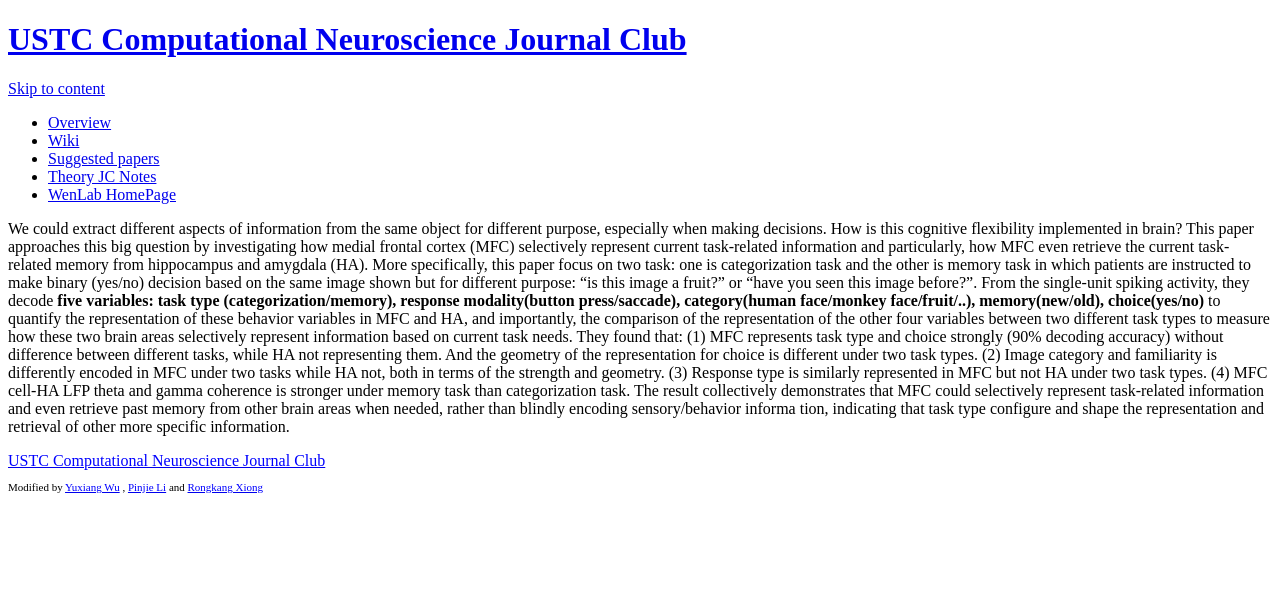
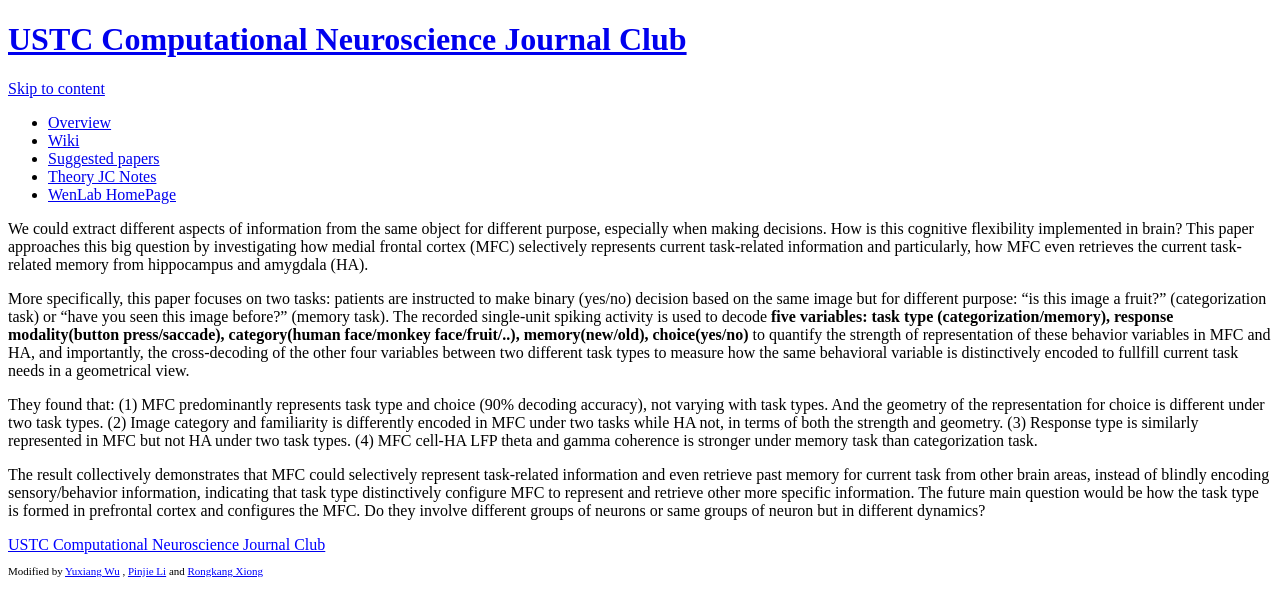
Before and after one commit to CNeuroUSTC/CNeuroUSTC.github.io, a Jekyll site: the page built from Weekly_JC_md/409-MengWang.md, in a window 1280 px wide. Shown: the top 616 px of the page. Built offline with Jekyll 4.4.1, drawn with Linux system fonts in a browser that asks for light colours; our own code applies the rules of GitHub Pages for plain Markdown files.

Commit message:
Update 409-MengWang.md

```diff
--- a/Weekly_JC_md/409-MengWang.md
+++ b/Weekly_JC_md/409-MengWang.md
@@ -1,4 +1,7 @@
-We could extract different aspects of information from the same object for different purpose, especially when making decisions. How is this cognitive flexibility implemented in brain? This paper approaches this big question by investigating how medial frontal cortex (MFC) selectively represent current task-related information and particularly, how MFC even retrieve the current task-related memory from hippocampus and amygdala (HA).
-More specifically, this paper focus on two task: one is categorization task and the other is memory task in which patients are instructed to make binary (yes/no) decision based on the same image shown but for different purpose: “is this image a fruit?” or “have you seen this image before?”. From the single-unit spiking activity, they decode **five variables: task type (categorization/memory), response modality(button press/saccade), category(human face/monkey face/fruit/..), memory(new/old), choice(yes/no)** to quantify the representation of these behavior variables in MFC and HA, and importantly, the comparison of the representation of the other four variables between two different task types to measure how these two brain areas selectively represent information based on current task needs.
-They found that: (1) MFC represents task type and choice strongly (90% decoding accuracy) without difference between different tasks, while HA not representing them. And the geometry of the representation for choice is different under two task types. (2) Image category and familiarity is differently encoded in MFC under two tasks while HA not, both in terms of the strength and geometry. (3) Response type is similarly represented in MFC but not HA under two task types. (4) MFC cell-HA LFP theta and gamma coherence is stronger under memory task than categorization task.
-The result collectively demonstrates that MFC could selectively represent task-related information and even retrieve past memory from other brain areas when needed, rather than blindly encoding sensory/behavior informa  tion, indicating that task type configure and shape the representation and retrieval of other more specific information.
+We could extract different aspects of information from the same object for different purpose, especially when making decisions. How is this cognitive flexibility implemented in brain? This paper approaches this big question by investigating how medial frontal cortex (MFC) selectively represents current task-related information and particularly, how MFC even retrieves the current task-related memory from hippocampus and amygdala (HA).
+
+More specifically, this paper focuses on two tasks: patients are instructed to make binary (yes/no) decision based on the same image but for different purpose: “is this image a fruit?” (categorization task) or “have you seen this image before?” (memory task). The recorded single-unit spiking activity is used to decode **five variables: task type (categorization/memory), response modality(button press/saccade), category(human face/monkey face/fruit/..), memory(new/old), choice(yes/no)** to quantify the strength of representation of these behavior variables in MFC and HA, and importantly, the cross-decoding of the other four variables between two different task types to measure how the same behavioral variable is distinctively encoded to fullfill current task needs in a geometrical view.
+
+They found that: (1) MFC predominantly represents task type and choice (90% decoding accuracy), not varying with task types. And the geometry of the representation for choice is different under two task types. (2) Image category and familiarity is differently encoded in MFC under two tasks while HA not, in terms of both the strength and geometry. (3) Response type is similarly represented in MFC but not HA under two task types. (4) MFC cell-HA LFP theta and gamma coherence is stronger under memory task than categorization task.
+
+The result collectively demonstrates that MFC could selectively represent task-related information and even retrieve past memory for current task from other brain areas, instead of blindly encoding sensory/behavior information, indicating that task type distinctively configure MFC to represent and retrieve other more specific information. The future main question would be how the task type is formed in prefrontal cortex and configures the MFC. Do they involve different groups of neurons or same groups of neuron but in different dynamics?
```
